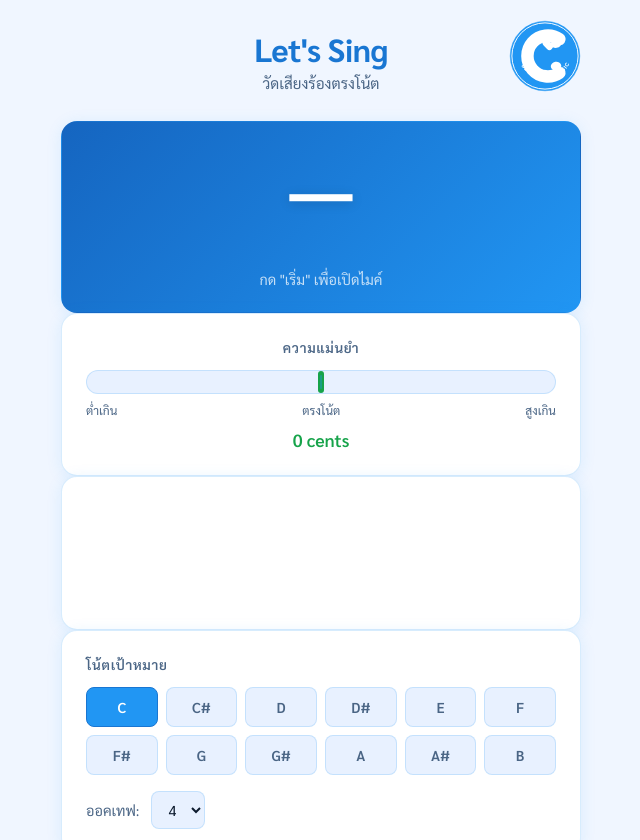
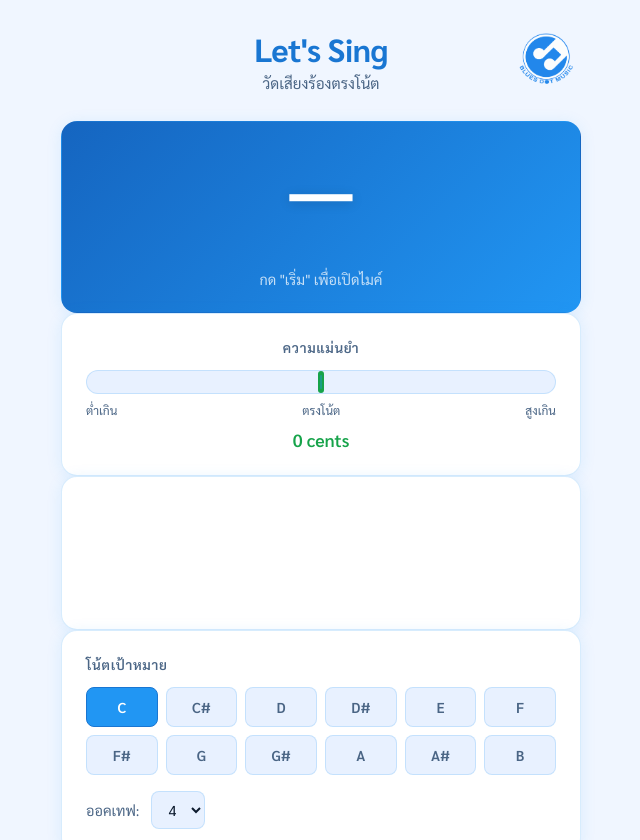
Before and after one commit to iBanKc/lala-vocal-training, a plain HTML site: page index.html in a window 1280 px wide. Shown: the top 840 px of the page, without its empty margins (319-959 px from the left). Drawn offline with Linux system fonts and the light colour scheme.

Commit message:
Use real logo.PNG instead of SVG

```diff
--- a/index.html
+++ b/index.html
@@ -14,31 +14,8 @@
     <!-- Header -->
     <header class="header">
       <!-- Blues Dot Music logo top-right -->
-      <a href="https://bluesdotmusic.com" target="_blank" class="brand-logo" aria-label="Blues Dot Music">
-        <svg viewBox="0 0 300 300" xmlns="http://www.w3.org/2000/svg" class="brand-svg">
-          <!-- Outer ring -->
-          <circle cx="150" cy="150" r="145" fill="#2196F3" stroke="#2196F3" stroke-width="2"/>
-          <circle cx="150" cy="150" r="138" fill="none" stroke="white" stroke-width="4"/>
-          <!-- Inner white background -->
-          <circle cx="150" cy="150" r="130" fill="#2196F3"/>
-          <!-- Large C shape (white arc) -->
-          <path d="M 210 80 A 85 85 0 1 0 210 220" fill="none" stroke="white" stroke-width="52" stroke-linecap="round"/>
-          <!-- Diagonal bar -->
-          <rect x="138" y="88" width="48" height="30" rx="14" fill="white" transform="rotate(45 162 103)"/>
-          <!-- Top note head -->
-          <ellipse cx="196" cy="98" rx="22" ry="18" fill="white" transform="rotate(-10 196 98)"/>
-          <!-- Bottom note head -->
-          <ellipse cx="196" cy="192" rx="22" ry="18" fill="white" transform="rotate(-10 196 192)"/>
-          <!-- Curved text path -->
-          <defs>
-            <path id="textCircle" d="M 150,150 m -105,0 a 105,105 0 1,1 210,0 a 105,105 0 1,1 -210,0"/>
-          </defs>
-          <!-- BLUES DOT MUSIC text at bottom -->
-          <path id="bottomArc" d="M 42,170 A 115,115 0 0,0 258,170" fill="none"/>
-          <text font-family="Inter, Arial, sans-serif" font-size="22" font-weight="700" fill="white" letter-spacing="3">
-            <textPath href="#bottomArc" startOffset="8%">BLUES DOT MUSIC</textPath>
-          </text>
-        </svg>
+      <a href="#" class="brand-logo" aria-label="Blues Dot Music">
+        <img src="logo.PNG" alt="Blues Dot Music" class="brand-img" />
       </a>
 
       <div class="header-center">
--- a/style.css
+++ b/style.css
@@ -75,7 +75,7 @@ body {
   transition: transform 0.2s, opacity 0.2s;
 }
 .brand-logo:hover { transform: scale(1.07); opacity: 0.85; }
-.brand-svg { width: 100%; height: 100%; }
+.brand-img { width: 100%; height: 100%; object-fit: contain; }
 
 /* Card style */
 section {
```
Also changed, not shown: .claude/settings.local.json.
